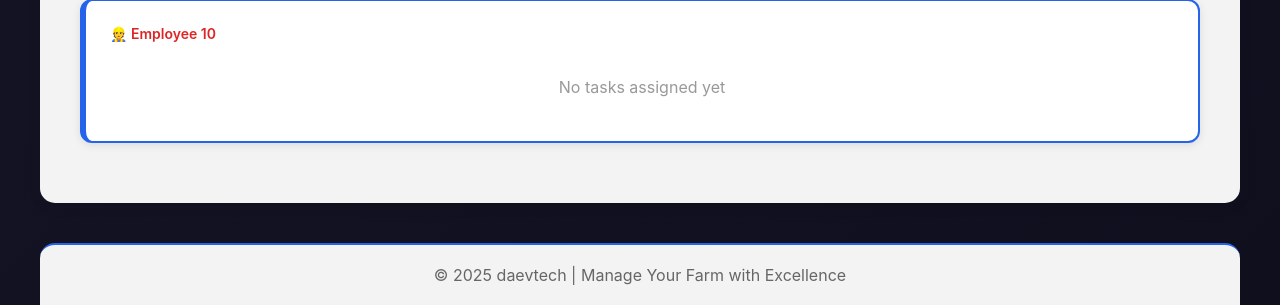
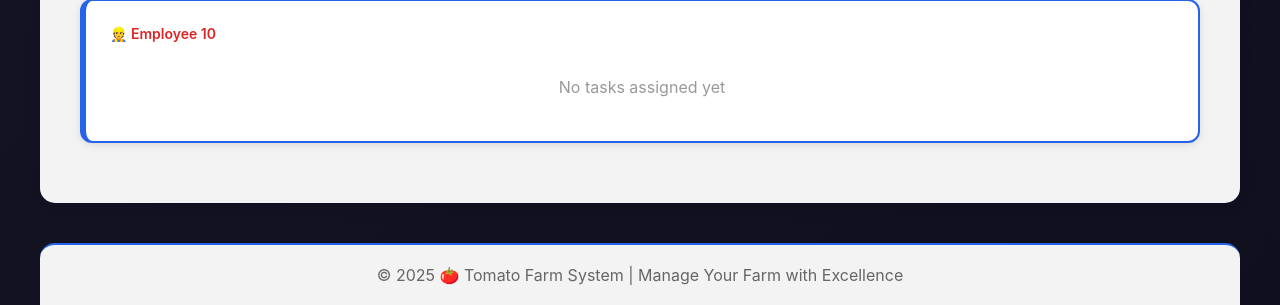
Before and after one commit to daevmassy/TomatoFarmManager-1, a Flask app: page /employee_tasks in a window 1280 px wide. Shown: the part 2841-3146 px from the top of the page. Run offline with Flask 3, Linux system fonts and the light colour scheme; the visitor is signed in with stand-in values (Sample User, id 1); a database or web service that is not in the repository returns one stand-in record (values such as "Sample title"); some libraries are stand-ins or nearby versions.

Commit message:
Checkpoint before assistant change: Update page styling to use simpler and smaller padding
Add a tomato emoji to the username display and the footer copyright notice.

Replit-Commit-Author: Assistant

```diff
--- a/templates/base.html
+++ b/templates/base.html
@@ -18,7 +18,7 @@
                         <polyline points="16 17 21 12 16 7"></polyline>
                         <line x1="21" y1="12" x2="9" y2="12"></line>
                     </svg>
-                    <span>{{ session.get('username', 'User') }}</span>
+                    <span>🍅 {{ session.get('username', 'User') }}</span>
                 </a>
                 <div class="theme-toggle-container">
                     <label class="theme-switch">
@@ -80,7 +80,7 @@
             </div>
 
             <footer>
-                <p>&copy; 2025 daevtech | Manage Your Farm with Excellence</p>
+                <p>&copy; 2025 🍅 Tomato Farm System | Manage Your Farm with Excellence</p>
             </footer>
         </div>
     </div>
```
